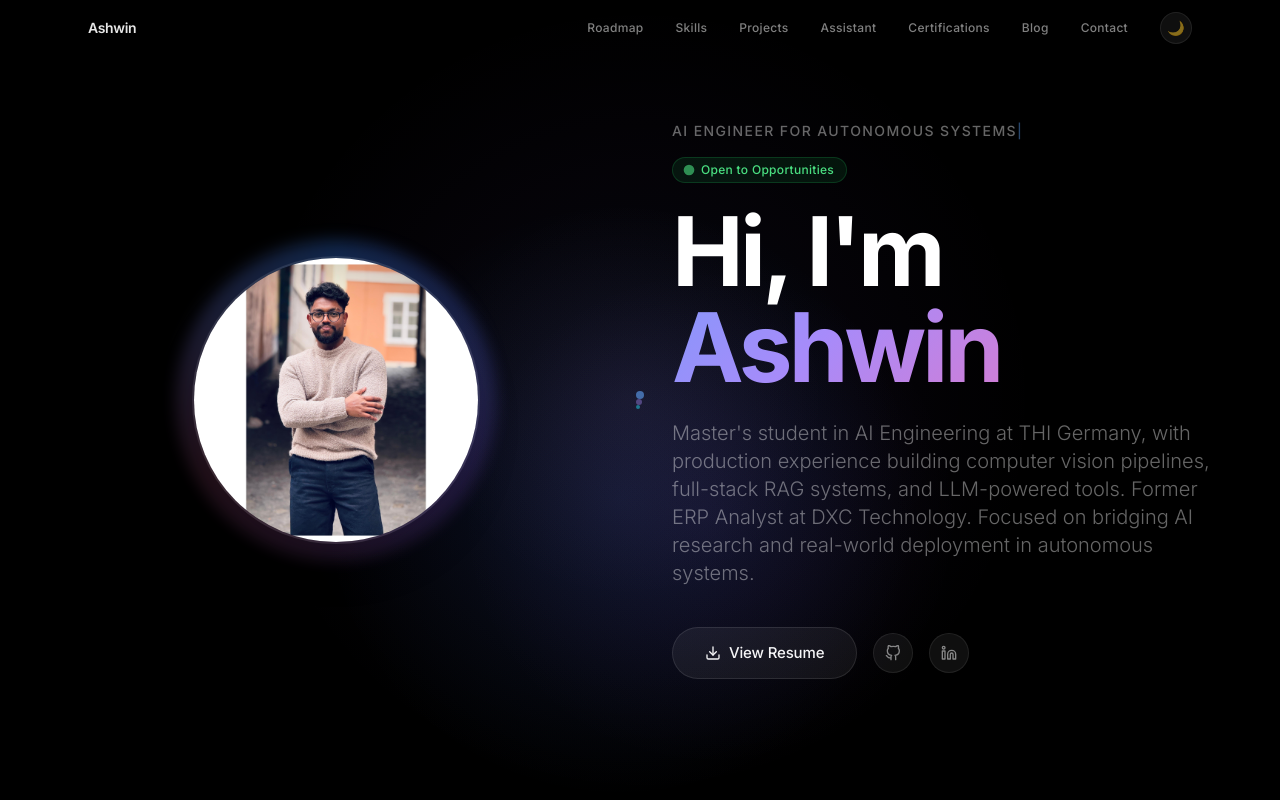
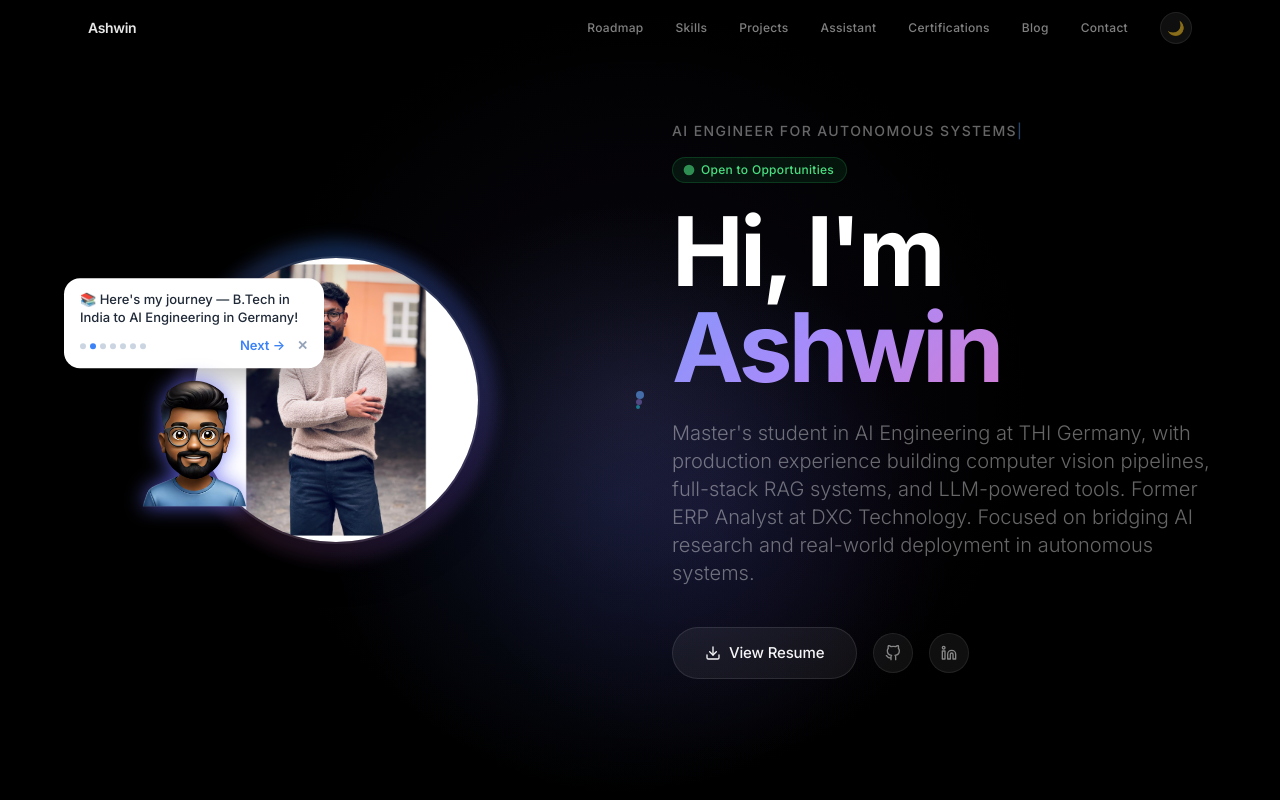
Before and after one commit to Ashwin-AIAS/react-portfolio, a React (Vite) app: page / in a window 1280 px wide. Shown: the top 800 px of the page. Built offline with nearby package versions, Linux system fonts and the light colour scheme.

Commit message:
fix: attach speech bubble directly into Avatar container DOM block

```diff
--- a/src/App.jsx
+++ b/src/App.jsx
@@ -1634,48 +1634,64 @@ const AvatarGuide = () => {
             ? 'absolute bottom-full right-0 mb-2'
             : 'absolute bottom-full left-1/2 -translate-x-1/2 mb-2';
 
+    const nextStep = (e) => {
+        e.stopPropagation();
+        const next = currentStep + 1;
+        setCurrentStep(next);
+        document.getElementById(tourSteps[next].section)?.scrollIntoView({ behavior: 'smooth', block: 'start' });
+    };
+
+    const handleAvatarClick = () => {
+        if (!tourActive) handleRestart();
+    };
+
     return (
         <motion.div
-            style={{ position: 'fixed', bottom: 0, left: 0, zIndex: 50, pointerEvents: 'none' }}
+            style={{ position: 'fixed', top: 0, left: 0, zIndex: 9999, pointerEvents: 'none' }}
             animate={{ x: safePos.x, y: safePos.y }}
-            transition={{ type: "spring", stiffness: 80, damping: 16, mass: 1.2 }}
+            transition={{ type: "spring", stiffness: 80, damping: 16 }}
         >
-            <motion.div
-                className="relative cursor-pointer pointer-events-auto"
-                style={{ display: 'flex', flexDirection: 'column', alignItems: 'center' }}
+            <div
+                style={{ position: 'relative', display: 'flex', flexDirection: 'column', alignItems: 'center', pointerEvents: 'auto' }}
                 onMouseEnter={() => setIsHovered(true)}
                 onMouseLeave={() => setIsHovered(false)}
-                onClick={() => { if (!tourActive) handleRestart(); }}
-                key={currentStep}
-                animate={hasStarted ? emotionAnimations[tourSteps[currentStep].emotion] : {}}
             >
+                {/* BUBBLE — always directly above avatar */}
                 <AnimatePresence mode="wait">
                     {(tourActive && hasStarted) ? (
                         <motion.div
-                            key="tour-bubble"
-                            initial={{ opacity: 0, y: 10 }}
-                            animate={{ opacity: 1, y: 0 }}
+                            key={currentStep}
+                            initial={{ opacity: 0, y: 10, scale: 0.95 }}
+                            animate={{ opacity: 1, y: 0, scale: 1 }}
                             exit={{ opacity: 0, y: 10 }}
-                            className={`${bubbleClass} ${screenConfig.bubbleWidth} bg-white text-gray-800 ${screenConfig.fontSize} font-semibold rounded-2xl px-4 py-3 shadow-2xl after:content-[''] after:absolute after:top-full after:left-1/2 after:-translate-x-1/2 after:border-[8px] after:border-transparent after:border-t-white`}
+                            style={{
+                                background: 'white',
+                                borderRadius: '16px',
+                                padding: '12px 16px',
+                                marginBottom: '8px',
+                                width: screenConfig.isMobile ? '200px' : '260px',
+                                boxShadow: '0 8px 32px rgba(0,0,0,0.3)',
+                                fontSize: screenConfig.isMobile ? '12px' : '13px',
+                                color: '#1f2937',
+                                fontWeight: 500,
+                            }}
                         >
-                            <p className="leading-relaxed mb-3">{tourSteps[currentStep].message}</p>
-
-                            <div className="flex items-center justify-between mt-2">
-                                <div className="flex gap-1.5 ml-1">
+                            <p style={{ margin: '0 0 10px 0', lineHeight: '1.4' }}>{tourSteps[currentStep].message}</p>
+
+                            <div style={{ display: 'flex', justifyContent: 'space-between', alignItems: 'center' }}>
+                                <div style={{ display: 'flex', gap: '4px' }}>
                                     {tourSteps.map((_, idx) => (
-                                        <div key={idx} className={`w-2 h-2 rounded-full ${idx === currentStep ? 'bg-blue-500' : 'bg-gray-300'}`} />
+                                        <div key={idx} style={{
+                                            width: 6, height: 6, borderRadius: '50%',
+                                            background: idx === currentStep ? '#3b82f6' : '#cbd5e1'
+                                        }} />
                                     ))}
                                 </div>
-                                <div className="flex gap-3 text-xs items-center">
+                                <div style={{ display: 'flex', gap: '8px', alignItems: 'center' }}>
                                     {currentStep < tourSteps.length - 1 ? (
                                         <button
-                                            onClick={(e) => {
-                                                e.stopPropagation();
-                                                const next = currentStep + 1;
-                                                setCurrentStep(next);
-                                                document.getElementById(tourSteps[next].section)?.scrollIntoView({ behavior: 'smooth', block: 'start' });
-                                            }}
-                                            className={`${screenConfig.isMobile ? 'p-2 text-sm' : 'p-1 text-xs'} text-blue-500 hover:text-blue-700 font-bold transition-colors cursor-pointer`}
+                                            onClick={nextStep}
+                                            style={{ color: '#3b82f6', fontWeight: 600, fontSize: 13, background: 'none', border: 'none', cursor: 'pointer', padding: 0 }}
                                         >
                                             Next →
                                         </button>
@@ -1685,7 +1701,7 @@ const AvatarGuide = () => {
                                                 e.stopPropagation();
                                                 setTourActive(false);
                                             }}
-                                            className={`${screenConfig.isMobile ? 'p-2 text-sm' : 'p-1 text-xs'} text-blue-500 hover:text-blue-700 font-bold transition-colors cursor-pointer`}
+                                            style={{ color: '#3b82f6', fontWeight: 600, fontSize: 13, background: 'none', border: 'none', cursor: 'pointer', padding: 0 }}
                                         >
                                             🎉 Finish!
                                         </button>
@@ -1695,7 +1711,7 @@ const AvatarGuide = () => {
                                             e.stopPropagation();
                                             setTourActive(false);
                                         }}
-                                        className={`${screenConfig.isMobile ? 'p-2 text-sm' : 'p-1 text-xs'} text-gray-400 hover:text-gray-600 transition-colors font-bold cursor-pointer pr-1`}
+                                        style={{ color: '#94a3b8', background: 'none', border: 'none', cursor: 'pointer', fontSize: 13, padding: '0 0 0 4px', fontWeight: 'bold' }}
                                     >
                                         ✕
                                     </button>
@@ -1705,37 +1721,43 @@ const AvatarGuide = () => {
                     ) : (!tourActive && isHovered) ? (
                         <motion.div
                             key="idle-bubble"
-                            initial={{ opacity: 0, y: 10 }}
-                            animate={{ opacity: 1, y: 0 }}
+                            initial={{ opacity: 0, y: 10, scale: 0.95 }}
+                            animate={{ opacity: 1, y: 0, scale: 1 }}
                             exit={{ opacity: 0, y: 10 }}
-                            className={`${bubbleClass} bg-white text-gray-800 ${screenConfig.fontSize} font-semibold rounded-xl px-3 py-2 shadow-lg after:content-[''] after:absolute after:top-full after:left-1/2 after:-translate-x-1/2 after:border-4 after:border-transparent after:border-t-white whitespace-nowrap`}
+                            style={{
+                                background: 'white',
+                                borderRadius: '12px',
+                                padding: '8px 12px',
+                                marginBottom: '8px',
+                                boxShadow: '0 8px 32px rgba(0,0,0,0.3)',
+                                fontSize: '12px',
+                                color: '#1f2937',
+                                fontWeight: 600,
+                                whiteSpace: 'nowrap'
+                            }}
                         >
                             Click to restart 👆
                         </motion.div>
                     ) : null}
                 </AnimatePresence>
 
-                <motion.div
-                    animate={{ y: [0, -10, 0] }}
-                    transition={{ repeat: Infinity, duration: 2.5, ease: "easeInOut" }}
-                    className={`${screenConfig.avatarSize}`}
-                >
-                    <motion.div
-                        initial={{ rotate: 0 }}
-                        className="w-full h-full"
-                    >
-                        <motion.img
-                            key={currentStep}
-                            src={avatarEmoji}
-                            className={`w-full h-full object-contain`}
-                            initial={{ filter: "drop-shadow(0 0 0px transparent)" }}
-                            animate={{ filter: emotionFilters[tourSteps[currentStep].emotion] }}
-                            transition={{ duration: 0.4 }}
-                            onError={(e) => console.log('Avatar load error:', e)}
-                        />
-                    </motion.div>
-                </motion.div>
-            </motion.div>
+                {/* AVATAR — directly below bubble */}
+                <motion.img
+                    key={`avatar-${currentStep}`}
+                    src={avatarEmoji}
+                    animate={hasStarted ? emotionAnimations[tourSteps[currentStep].emotion] : {}}
+                    style={{
+                        width: screenConfig.isMobile ? '80px' : '130px',
+                        height: screenConfig.isMobile ? '80px' : '130px',
+                        objectFit: 'contain',
+                        filter: emotionFilters[tourSteps[currentStep].emotion],
+                        cursor: 'pointer',
+                        display: 'block',
+                    }}
+                    onClick={handleAvatarClick}
+                    onError={(e) => console.log('Avatar load error:', e)}
+                />
+            </div>
         </motion.div>
     );
 };
```
